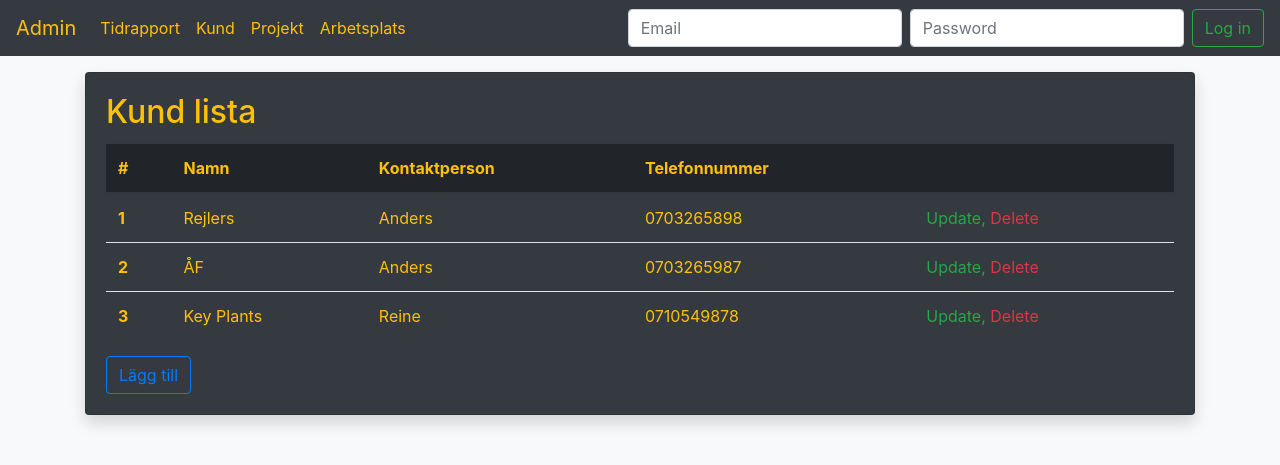
After one commit to freced81/tidtest, a Django app: page /kund/ in a window 1280 px wide. The commit adds this page. Shown: the top 465 px of the page. Run offline with Django 3.2, Linux system fonts and the light colour scheme; data comes from the database, SQL or seed files in the repository; some libraries are stand-ins or nearby versions.

Commit message:
2019-01-11

```diff
--- /dev/null
+++ b/templates/arbetsplats_confirm_delete.html
@@ -0,0 +1,4 @@
+<form method="post">{% csrf_token %}
+    <p>Are you sure you want to delete "{{ object }}"?</p>
+    <input type="submit" value="Confirm">
+</form>
--- a/templates/base.html
+++ b/templates/base.html
@@ -26,30 +26,16 @@
           </li>
 
           <li class="nav-item">
-            <a class="nav-link text-warning" href="#">Kund</a>
+            <a class="nav-link text-warning" href="{% url 'tid_rapport:kund_list' %}">Kund</a>
           </li>
 
           <li class="nav-item">
-            <a class="nav-link text-warning" href="#">Projekt</a>
+            <a class="nav-link text-warning" href="{% url 'tid_rapport:projekt_list' %}">Projekt</a>
           </li>
 
           <li class="nav-item">
-            <a class="nav-link text-warning" href="#">Arbetsplats</a>
+            <a class="nav-link text-warning" href="{% url 'tid_rapport:arbetsplats_list' %}">Arbetsplats</a>
           </li>
-
-          <!-- Start Dropdown! -->
-          <li class="nav-item dropdown">
-            <a class="nav-link dropdown-toggle" href="#" id="navbarDropdown" role="button" data-toggle="dropdown" aria-haspopup="true" aria-expanded="false">
-              Dropdown
-            </a>
-            <div class="dropdown-menu" aria-labelledby="navbarDropdown">
-              <a class="dropdown-item" href="#">Action</a>
-              <a class="dropdown-item" href="#">Another action</a>
-              <div class="dropdown-divider"></div>
-              <a class="dropdown-item" href="#">Something else here</a>
-            </div>
-          </li>
-          <!-- End Dropdown! -->
         </ul>
         <form class="form-inline my-2 my-lg-0">
           <input class="form-control mr-sm-2" type="email" placeholder="Email" aria-label="Email">
--- /dev/null
+++ b/templates/kund_list.html
@@ -0,0 +1,33 @@
+{% extends 'base.html' %}
+    {% block body_block %}
+    <div class="container">
+      <div class="card bg-dark text-warning mt-5 shadow">
+        <div class="card-body">
+          <h2 class="card-title">Kund lista</h2>
+          <table class="table table-hover">
+            <thead class="thead-dark">
+              <tr>
+                <th class="text-warning" scope="col">#</th>
+                <th class="text-warning" scope="col">Namn</th>
+                <th class="text-warning" scope="col">Kontaktperson</th>
+                <th class="text-warning" scope="col">Telefonnummer</th>
+                <th></th>
+              </tr>
+            </thead>
+            <tbody>
+                {% for kund in object_list %}
+                    <tr>
+                        <th scope="row">{{ forloop.counter }}</th>
+                        <td>{{ kund.kund_namn }}</td>
+                        <td>{{ kund.kund_kontakt_person }}</td>
+                        <td>{{ kund.kund_telefonnr }}</td>
+                        <td><a class="text-success" href="#">Update, </a><a class="text-danger" href="#">Delete</a></td>
+                    </tr>
+                {% endfor %}
+            </tbody>
+          </table>
+          <button type="button" class="btn btn-outline-primary">Lägg till</button>
+        </div>
+      </div>
+    </div>
+    {% endblock %}
--- a/templates/tid_list.html
+++ b/templates/tid_list.html
@@ -1,6 +1,5 @@
 {% extends 'base.html' %}
     {% block body_block %}
-        <!-- Start Card Content 5-->
     <div class="container">
       <div class="card bg-dark text-warning mt-5 shadow">
         <div class="card-body">
@@ -12,6 +11,7 @@
                 <th class="text-warning" scope="col">Datum</th>
                 <th class="text-warning" scope="col">Projektnr</th>
                 <th class="text-warning" scope="col">Timmar</th>
+                <th></th>
               </tr>
             </thead>
             <tbody>
@@ -27,12 +27,13 @@
                         {% else %}
                             <td>{{ tid.timmar }}</td>
                         {% endif %}
+                    <td><a class="text-success" href="#">Update, </a><a class="text-danger" href="#">Delete</a></td>
                     </tr>
                 {% endfor %}
             </tbody>
           </table>
+          <button type="button" class="btn btn-outline-primary">Lägg till</button>
         </div>
       </div>
     </div>
-    <!-- End Card Content 5-->
     {% endblock %}
--- a/tid_rapport/models.py
+++ b/tid_rapport/models.py
@@ -1,28 +1,31 @@
 from django.db import models
-
+from django.urls import reverse
 
 class Kund(models.Model):
     kund_namn = models.CharField(max_length=100)
-    kund_kontakt_person = models.CharField(max_length=100, default="Lägg till...")
-    kund_telefonnr = models.CharField(max_length=100, default="Lägg till...")
+    kund_kontakt_person = models.CharField(max_length=100, blank=True)
+    kund_telefonnr = models.CharField(max_length=100)
 
     def __str__(self):
         return str(self.kund_namn)
 
 
 class Arbetsplats(models.Model):
-    arbtsplats_namn = models.CharField(max_length=100)
-    arbetsplats_kontakt_person = models.CharField(max_length=100, default="Lägg till...")
-    arbetsplats_telefonnr = models.CharField(max_length=100, default="Lägg till...")
+    arbetsplats_namn = models.CharField(max_length=100)
+    arbetsplats_kontakt_person = models.CharField(max_length=100)
+    arbetsplats_telefonnr = models.CharField(max_length=100)
 
     def __str__(self):
-        return str(self.arbtsplats_namn)
+        return str(self.arbetsplats_namn)
+
+    def get_absolute_url(self):
+        return reverse("post_detail", kwargs={'pk': self.pk})
 
 
 class Projekt(models.Model):
     projektnr = models.IntegerField(default=1900)
-    arbetsplats = models.ManyToManyField(Arbetsplats)
-    kund = models.ManyToManyField(Kund)
+    arbetsplats = models.ForeignKey('Arbetsplats', on_delete=models.CASCADE, null=True)
+    kund = models.ForeignKey('Kund', on_delete=models.CASCADE, null=True)
 
     def __str__(self):
         return str(self.projektnr)
@@ -34,7 +37,7 @@ class Tid(models.Model):
 
     datum = models.DateField()
     timmar = models.IntegerField(default=0)
-    projektnr = models.ForeignKey(Projekt, on_delete=models.CASCADE)
+    projektnr = models.ForeignKey('Projekt', on_delete=models.CASCADE)
     arbete = models.BooleanField(default=True)
     sjuk = models.BooleanField(default=False)
     tidbank = models.BooleanField(default=False)
--- /dev/null
+++ b/tid_rapport/urls.py
@@ -0,0 +1,18 @@
+from django.urls import path
+from .views import (TidListView, KundListView,
+                    ProjektListView, IndexView,
+                    ArbetsplatsListView, CreateArbetsplatsView,
+                    ArbetsplatsUpdateView, ArbetsplatsDeleteView)
+
+app_name = 'tid_rapport'
+
+urlpatterns = [
+    path('', IndexView.as_view(), name='index'),
+    path('tid/', TidListView.as_view(), name='tid_list'),
+    path('kund/', KundListView.as_view(), name='kund_list'),
+    path('projekt/', ProjektListView.as_view(), name='projekt_list'),
+    path('arbetsplats/', ArbetsplatsListView.as_view(), name='arbetsplats_list'),
+    path('arbetsplats/new/', CreateArbetsplatsView.as_view(), name='arbetsplats_new'),
+    path('arbetsplats/<int:pk>/edit/', ArbetsplatsUpdateView.as_view(), name='arbetsplats_edit'),
+    path('arbetsplats/<int:pk>/delete/', ArbetsplatsDeleteView.as_view(), name='arbetsplats_delete'),
+]
--- a/tid_rapport/views.py
+++ b/tid_rapport/views.py
@@ -1,8 +1,48 @@
-from django.views.generic import ListView
+from django.views.generic import (ListView, TemplateView,
+                                  DeleteView, CreateView,
+                                  UpdateView)
 from .models import Tid, Projekt, Arbetsplats, Kund
+from django.urls import reverse_lazy
 
 
-class TidList(ListView):
+class IndexView(TemplateView):
+    template_name = "index.html"
+
+
+class TidListView(ListView):
     model = Tid
-    context_object_name = "tid_rapport"
+    context_object_name = "tid_list"
     template_name = "tid_list.html"
+
+
+class KundListView(ListView):
+    model = Kund
+    context_object_name = "kund_list"
+    template_name = "kund_list.html"
+
+
+class ProjektListView(ListView):
+    model = Projekt
+    context_object_name = "projekt_list"
+    template_name = "projekt_list.html"
+
+
+# Arbetsplats
+class ArbetsplatsListView(ListView):
+    model = Arbetsplats
+    context_object_name = "arbetsplats_list"
+    template_name = "arbetsplats_list.html"
+
+
+class CreateArbetsplatsView(CreateView):
+    model = Arbetsplats
+
+
+class ArbetsplatsUpdateView(UpdateView):
+    model = Arbetsplats
+
+
+class ArbetsplatsDeleteView(DeleteView):
+    model = Arbetsplats
+    template_name = "arbetsplats_list.html"
+    success_url = reverse_lazy('tid_rapport:arbetsplats_list')
```
Also changed, not shown: templates/arbetsplats_list.html (added, +33 -0 lines), templates/index.html (added, +10 -0 lines), templates/projekt_list.html (added, +33 -0 lines), db.sqlite3, templates/arbetsplats_create.html (added), templates/arbetsplats_update.html (added), tid_rapport/forms.py (added), tid_rapport/migrations/0001_initial.py, tid_rapport/migrations/0002_auto_20190111_1807.py (added).
